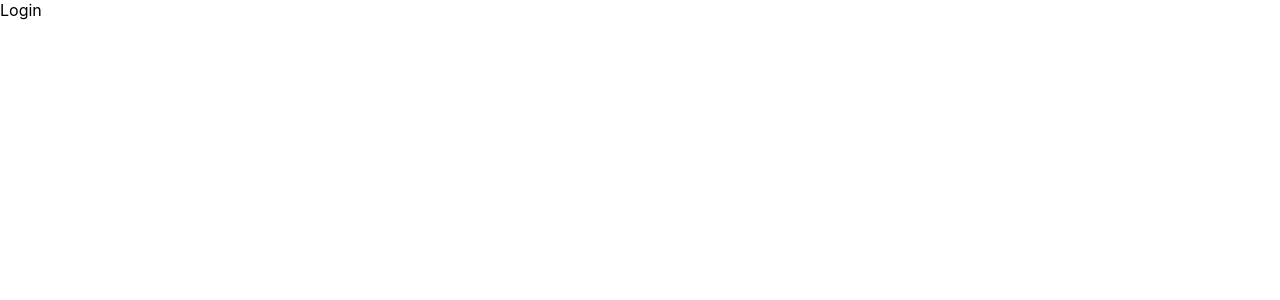
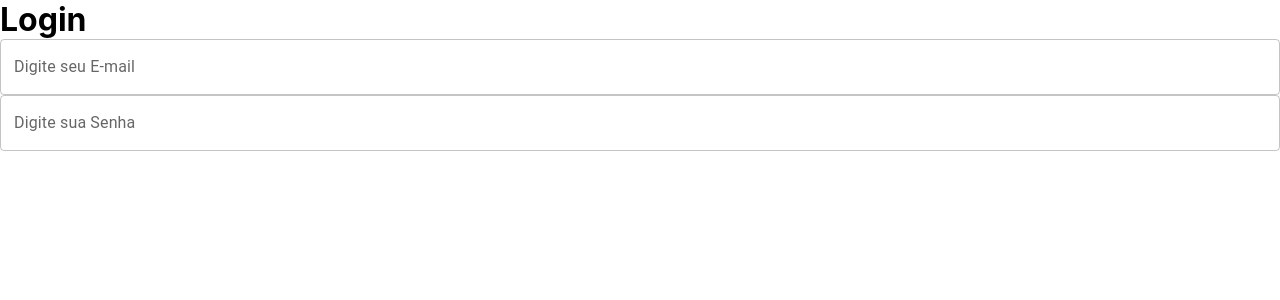
Before and after one commit to lufelipe12/isaude-app, a React (Create React App) app: page /login in a window 1280 px wide. Shown: the top 300 px of the page. Built offline with nearby package versions, Linux system fonts and the light colour scheme.

Commit message:
feat: form base

```diff
--- a/src/pages/Login/index.jsx
+++ b/src/pages/Login/index.jsx
@@ -1,6 +1,50 @@
+import Input from "../../components/Input";
+
+import { useForm } from "react-hook-form";
+import { yupResolver } from "@hookform/resolvers/yup";
+import * as yup from "yup";
+import { useState } from "react";
+
 const Login = () => {
+  const loginSchema = yup.object().shape({});
+
+  const {
+    register,
+    handleSubmit,
+    formState: { errors },
+  } = useForm({
+    resolver: yupResolver(loginSchema),
+  });
+
+  const [inputData, setInputData] = useState();
+
+  const handleLogin = (data) => {
+    setInputData(data);
+    //axios
+  };
+
   return (
-    <div>Login</div>
-  )
-}
-export default Login
+    <>
+      <form onSubmit={handleSubmit(handleLogin)}>
+        <h1>Login</h1>
+        <Input
+          name="email" // o que vai ser passado para o register
+          label="Digite seu E-mail" // placeholder
+          type="email"
+          register={register}
+          // helperText={error.email?.message}
+          // error = {!!error.email}
+        />
+        <Input
+          name="password" // o que vai ser passado para o register
+          label="Digite sua Senha" // placeholder
+          type="password"
+          register={register}
+          // helperText={error.password?.message}
+          // error = {!!error.password}
+        />
+      </form>
+    </>
+  );
+};
+export default Login;
--- a/src/routes/index.js
+++ b/src/routes/index.js
@@ -1,26 +1,26 @@
-import { Switch, Route } from 'react-router-dom'
-import Home from '../pages/Home'
-import Dashboard from '../pages/Dashboard'
-import Login from '../pages/Login'
-import Register from '../pages/Register'
+import { Switch, Route } from "react-router-dom";
+import Home from "../pages/Home";
+import Dashboard from "../pages/Dashboard";
+import Login from "../pages/Login";
+import Register from "../pages/Register";
 
 const Routes = () => {
   return (
     <Switch>
-            <Route exact path='/'>
-                <Home/>
+      <Route exact path="/">
+        <Home />
       </Route>
-            <Route exact path='/dashboard'>
+      <Route path="/dashboard">
         <Dashboard />
       </Route>
-            <Route exact path='/login'>
-                <Login/>
+      <Route path="/login">
+        <Login />
       </Route>
-            <Route exact path='/register'>
-                <Register/>
+      <Route path="/register">
+        <Register />
       </Route>
     </Switch>
-    )
-}
+  );
+};
 
-export default Routes
+export default Routes;
```
Also changed, not shown: src/components/Input/index.jsx (+5 -10 lines). Lines whose indentation alone changed are shown as unchanged.
